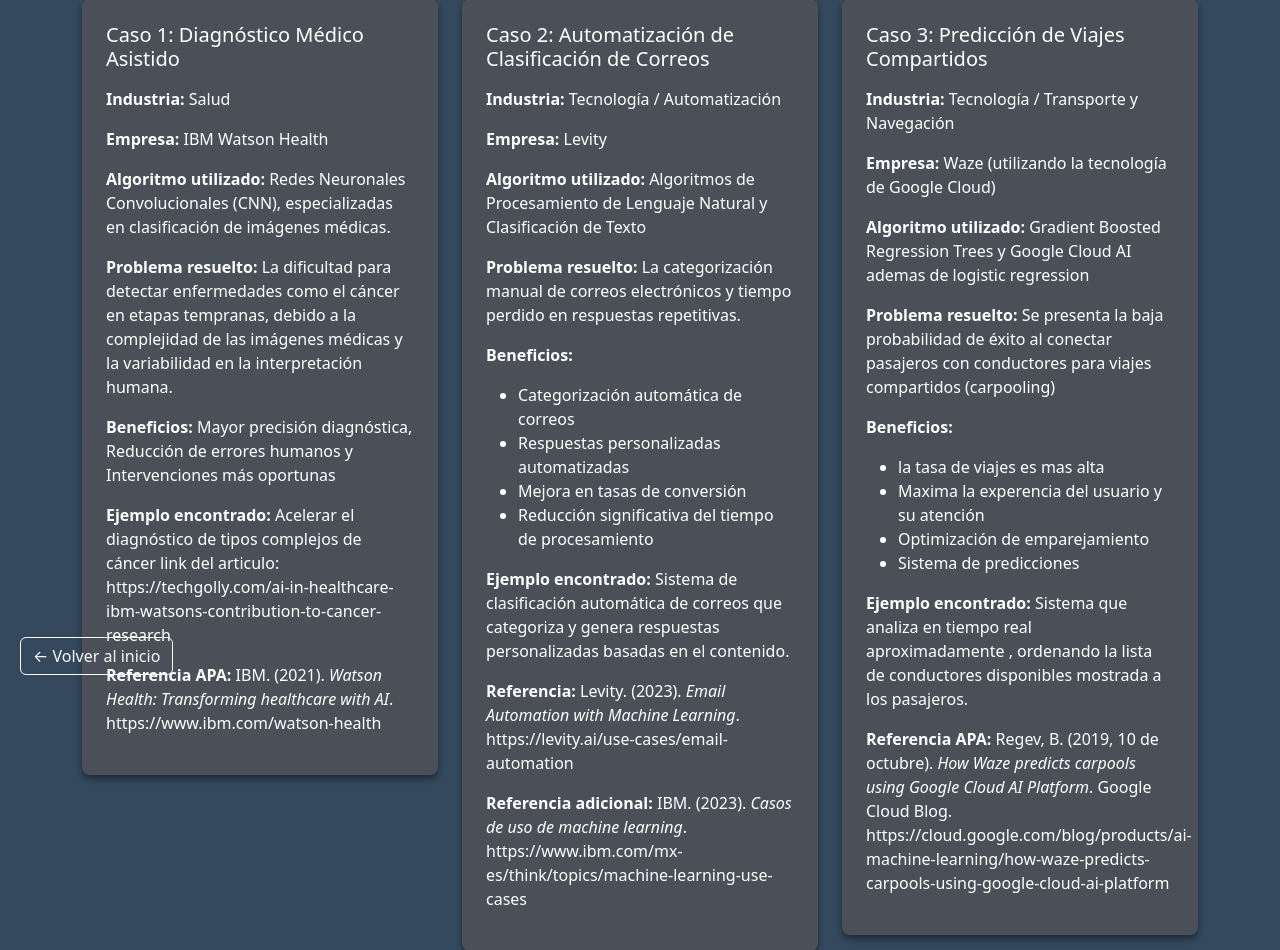
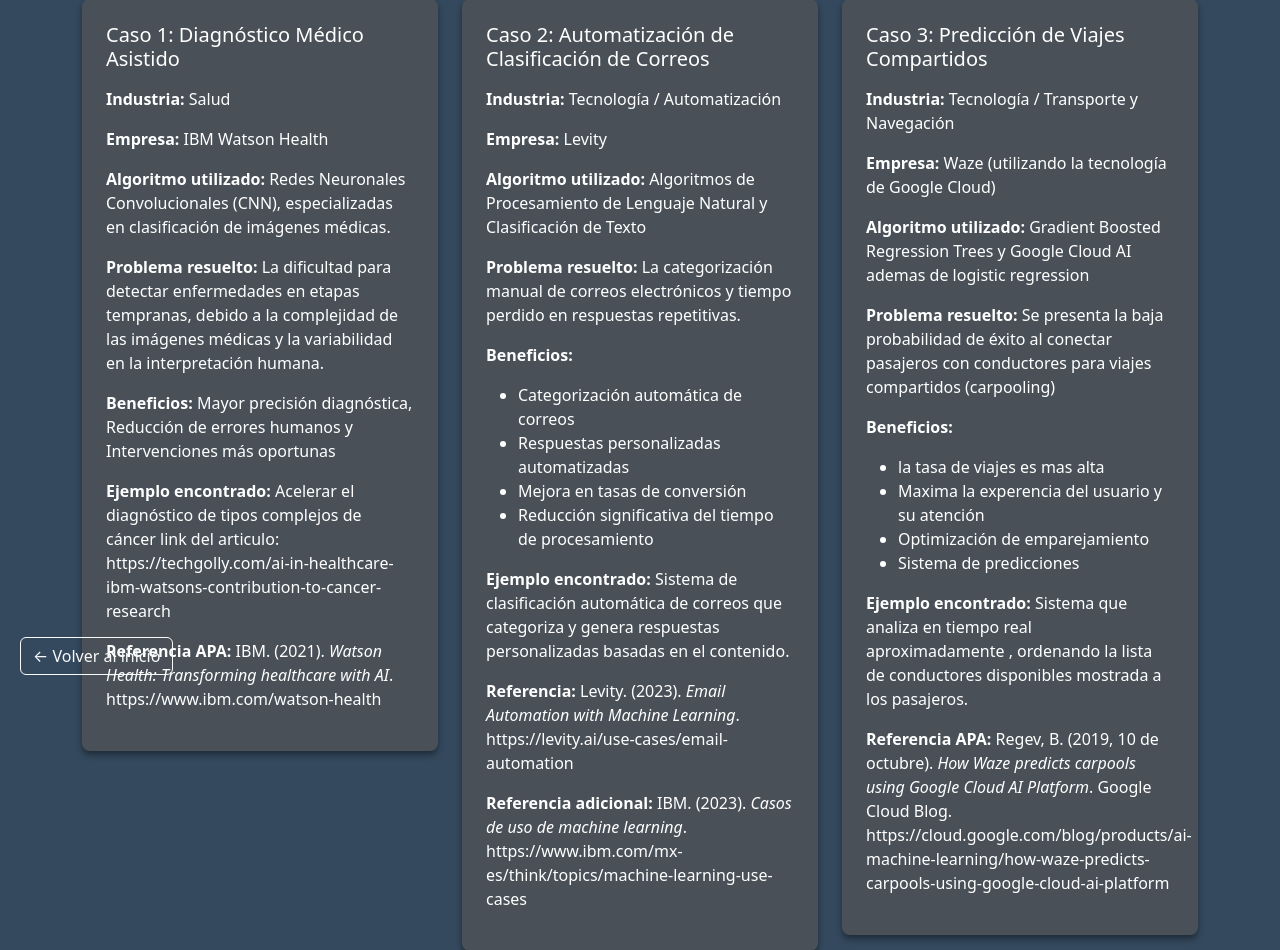
Before and after one commit to Diego-Alexander-udec/Casos-de-Uso-de-Machine-Learning-Supervisado, a Flask app: page /actividad1 in a window 1280 px wide. Shown: the part 105-1055 px from the top of the page. Run offline with Flask 3, Linux system fonts and the light colour scheme.

Commit message:
se elimino la palabra cancer caso 1

```diff
--- a/Proyecto/templates/actividad1.html
+++ b/Proyecto/templates/actividad1.html
@@ -22,7 +22,7 @@
                         <p><strong>Industria:</strong> Salud</p>
                         <p><strong>Empresa:</strong> IBM Watson Health</p>
                         <p><strong>Algoritmo utilizado:</strong> Redes Neuronales Convolucionales (CNN), especializadas en clasificación de imágenes médicas.</p>
-                        <p><strong>Problema resuelto:</strong> La dificultad para detectar enfermedades como el cáncer en etapas tempranas, debido a la complejidad de las imágenes médicas y la variabilidad en la interpretación humana.</p>
+                        <p><strong>Problema resuelto:</strong> La dificultad para detectar enfermedades en etapas tempranas, debido a la complejidad de las imágenes médicas y la variabilidad en la interpretación humana.</p>
                         <p><strong>Beneficios:</strong> Mayor precisión diagnóstica, Reducción de errores humanos y Intervenciones más oportunas</p>
                         <p><strong>Ejemplo encontrado:</strong> Acelerar el diagnóstico de tipos complejos de cáncer link del articulo: https://techgolly.com/ai-in-healthcare-ibm-watsons-contribution-to-cancer-research</p>
                         <p><strong>Referencia APA:</strong> IBM. (2021). <em>Watson Health: Transforming healthcare with AI</em>. https://www.ibm.com/watson-health </p>
```
